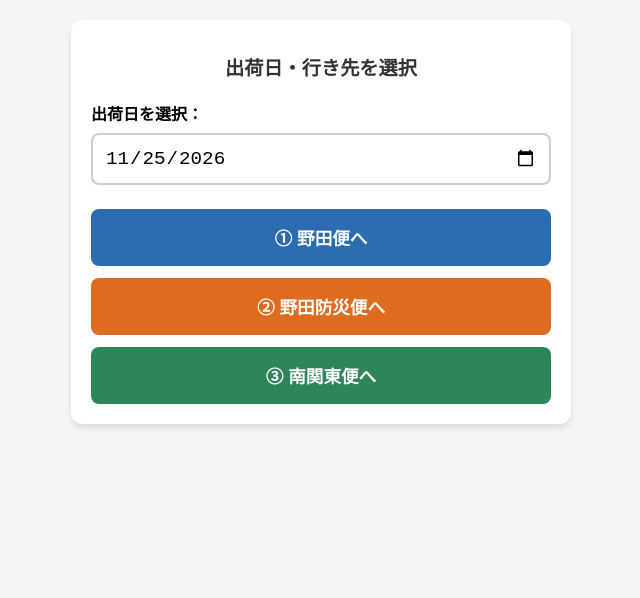
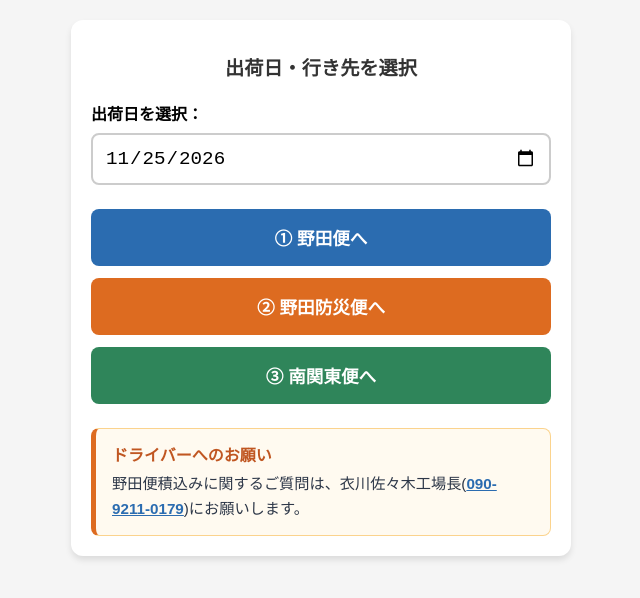
Before and after one commit to kumapon-iwate/truck-simulator, a plain HTML site: page index.html in a window 1280 px wide. Shown: the whole page, without its empty margins (319-959 px from the left). Drawn offline with Linux system fonts and the light colour scheme.

Commit message:
Update index.html

```diff
--- a/index.html
+++ b/index.html
@@ -36,6 +36,30 @@
     .btn-noda { background-color: #2b6cb0; }      /* 野田便：青 */
     .btn-bousai { background-color: #dd6b20; }    /* 野田防災便：オレンジ */
     .btn-minami { background-color: #2f855a; }    /* 南関東便：緑 */
+
+    /* 追加：ドライバーへのお願いメッセージ用スタイル */
+    .driver-notice {
+      margin-top: 24px;
+      padding: 14px 16px;
+      background-color: #fffaf0;
+      border: 1px solid #fbd38d;
+      border-left: 5px solid #dd6b20;
+      border-radius: 8px;
+      font-size: 0.95rem;
+      line-height: 1.6;
+      color: #2d3748;
+    }
+    .driver-notice-title {
+      font-weight: bold;
+      color: #c05621;
+      margin-bottom: 4px;
+      font-size: 1rem;
+    }
+    .driver-notice a {
+      color: #2b6cb0;
+      font-weight: bold;
+      text-decoration: underline;
+    }
   </style>
 </head>
 <body>
@@ -52,6 +76,12 @@
     <button class="btn btn-noda" onclick="goNext('野田便')">① 野田便へ</button>
     <button class="btn btn-bousai" onclick="goNext('野田防災便')">② 野田防災便へ</button>
     <button class="btn btn-minami" onclick="goNext('南関東便')">③ 南関東便へ</button>
+  </div>
+
+  <!-- 3. ドライバーへのお願い -->
+  <div class="driver-notice">
+    <div class="driver-notice-title">ドライバーへのお願い</div>
+    <div>野田便積込みに関するご質問は、衣川佐々木工場長(<a href="tel:09092110179">090-9211-0179</a>)にお願いします。</div>
   </div>
 </div>
 
```
